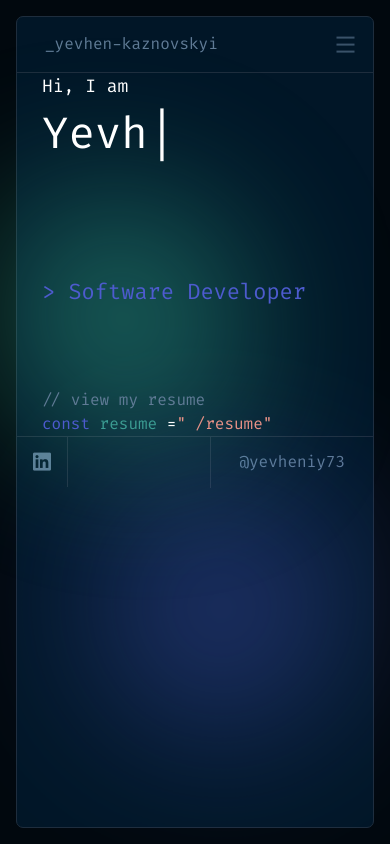
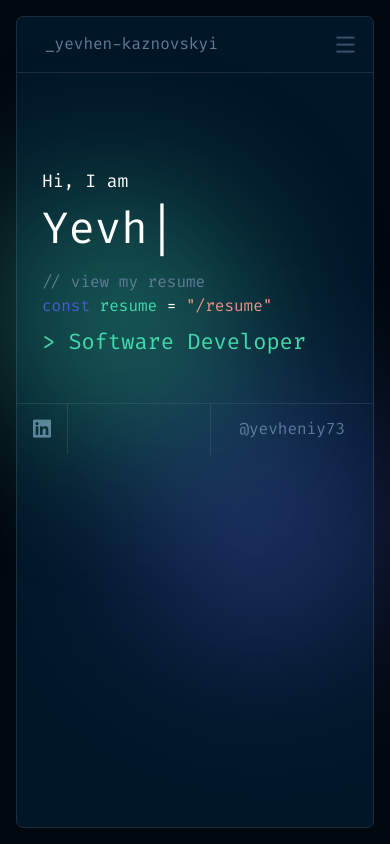
Before and after one commit to yevheniy73/portfolio-nextjs, a Next.js app: page / in a window 390 px wide. Built offline with nearby package versions, Linux system fonts and the light colour scheme.

Commit message:
home responsive finished

```diff
--- a/app/page.js
+++ b/app/page.js
@@ -1,7 +1,7 @@
 import { Hero } from '../sections';
 
 const Page = () => (
-  <div className='w-full h-auto flex items-center my-755:px-[125px] my-500:px-[50px] px-[25px]'>
+  <div className='w-full h-auto flex items-center my-755:px-[125px] my-500:px-[50px] p-[25px]'>
     <Hero />
   </div>
 );
--- a/sections/Hero.jsx
+++ b/sections/Hero.jsx
@@ -23,14 +23,14 @@ const Hero = () => {
   const opacities = [60, 80, 100, 80, 60];
 
   return (
-    <section id="hero" className="w-full flex justify-between items-center gap-8 flex-row">
-      <div className="z-10">
+    <section id="hero" className="w-full h-full flex justify-between items-center gap-8 flex-row">
       <div className="css-blurry-gradient-blue"></div>
       <div className="css-blurry-gradient-green"></div>
-        <div className="head relative z-[11]">
+
+      <div className="head relative z-[11] ">
         <span className="text-white text-[18px]">Hi, I am</span>
 
-          <h2 className="text-white my-500:text-[58px] text-[44px] my-md:max-w-full my-500:max-w-[260px] max-w-[200px] my-md:h-auto h-[175px]">
+        <h2 className="text-white my-500:text-[58px] text-[44px] my-md:max-w-full my-500:max-w-[260px] max-w-[200px] my-md:h-auto my-500:h-[175px] h-[130px]">
           <Typewriter
             options={{
               strings: ['Yevhen Kaznovskyi'],
@@ -42,16 +42,20 @@ const Hero = () => {
           />
         </h2>
 
-          <h2 className="text-secondary-purple sm:text-[32px] text-[22px]">&gt; Software Developer</h2>
+        <h2 className="my-755:text-secondary-purple text-accent-green sm:text-[32px] text-[22px]">&gt; Software Developer</h2>
 
-          <p className="mt-[80px]">// view my resume</p>
-          <span className="text-white inline-flex whitespace-pre"><p className="text-secondary-purple">const </p><p className="text-secondary-green">resume </p>=
-            <a href="/Yevhen_Kaznovskyi_CV.pdf" target="_blank" className="sm:block hidden my-resume text-accent-peach">" https://yevhen.vercel.app/resume"</a>
-            <a href="/Yevhen_Kaznovskyi_CV.pdf" target="_blank" class="sm:hidden block my-resume text-accent-peach">" /resume"</a>
+        <div className="block my-500:relative absolute my-500:bottom-0 bottom-[60px] my-500:mt-[80px] mt-0">
+          <p>// view my resume</p>
+          <span className="text-white inline-flex whitespace-pre"><p className="text-secondary-purple">const </p><p className="text-accent-green">resume </p><p>= </p>
+            <a href="/Yevhen_Kaznovskyi_CV.pdf" target="_blank" className="my-resume text-accent-peach">
+              <p className="sm:block hidden">"https://yevhen.vercel.app/resume"</p>
+              <p className="sm:hidden block">"/resume"</p>
+            </a>
           </span>
+          </div>
 
       </div>
-      </div>
+
       <div className="max-h-[180px] z-10 my-1320:block hidden relative top-0">
         <div className="embla">
         <div className="embla__viewport" ref={emblaRef}>
--- a/styles/globals.css
+++ b/styles/globals.css
@@ -25,8 +25,8 @@ html {
 	border: 1px solid #1E2D3D;
 	overflow: hidden;
 	background-color: #011627;
-	min-height: calc(100vh - 2 * var(--window-margin));
-	min-height: calc(100svh - 2 * var(--window-margin));
+	min-height: max(calc(100vh - 2 * var(--window-margin)), 510px);
+	min-height: max(calc(100svh - 2 * var(--window-margin)), 510px);
 	display: flex;
     flex-direction: column;
 }
@@ -39,23 +39,6 @@ body {
 	min-height: 100vh;
 	min-height: 100svh;
 }
-
-/* body,
-html {
-	height: -webkit-fill-available;
-	height: -moz-available;
-	height: stretch;
-	width: -webkit-fill-available;
-	width: -moz-available;
-	width: stretch;
-} */
-
-/* #portfolio,
-[data-nextjs-scroll-focus-boundary] {
-	display: flex;
-	flex-grow: 1;
-	min-height: inherit;
-} */
 
 #portfolio > [data-nextjs-scroll-focus-boundary] {
 	overflow: hidden;
@@ -280,9 +263,9 @@ i::before {
 .css-blurry-gradient-blue {
 	background: radial-gradient(circle at 50% 50%, #4d5bce, rgba(76, 0, 255, 0));
 	border-radius: 0 0 50% 50%;
-	bottom: 10%;
+	bottom: 20%;
 	position: fixed;
-	right: 5%;
+	right: -5%;
 	rotate: 10deg
 }
 
@@ -330,7 +313,7 @@ i::before {
 }
 
 .embla {
-	--slide-spacing: 0px;
+	--slide-spacing: 1px;
 	--slide-size: 100%;
 	--slide-height: 180px;
 	padding: 0;
@@ -343,7 +326,7 @@ i::before {
 	display: flex;
 	touch-action: pan-x;
 	flex-direction: column;
-	gap: 1.25rem;
+	gap: 1px;
 	height: calc(var(--slide-spacing) + var(--slide-height));
 	margin-top: calc(var(--slide-spacing) * -1);
   }
@@ -414,10 +397,17 @@ i::before {
 
 @media screen and (max-width:1023px) {
 	#portfolio {
-		min-height: calc(100vh - 2 * var(--mobile-window-margin));
-		min-height: calc(100svh - 2 * var(--mobile-window-margin));
+		min-height: max(calc(100vh - 2 * var(--mobile-window-margin)), 540px);
+		min-height: max(calc(100svh - 2 * var(--mobile-window-margin)), 540px);
 	}
 	body {
 		padding: var(--mobile-window-margin);
 	}
 }
+
+@media screen and (max-width:500px) {
+	#hero .head {
+		height: 100%;
+		padding: 70px 0 20px 0;
+	}
+}
```
Lines whose indentation alone changed are shown as unchanged.
